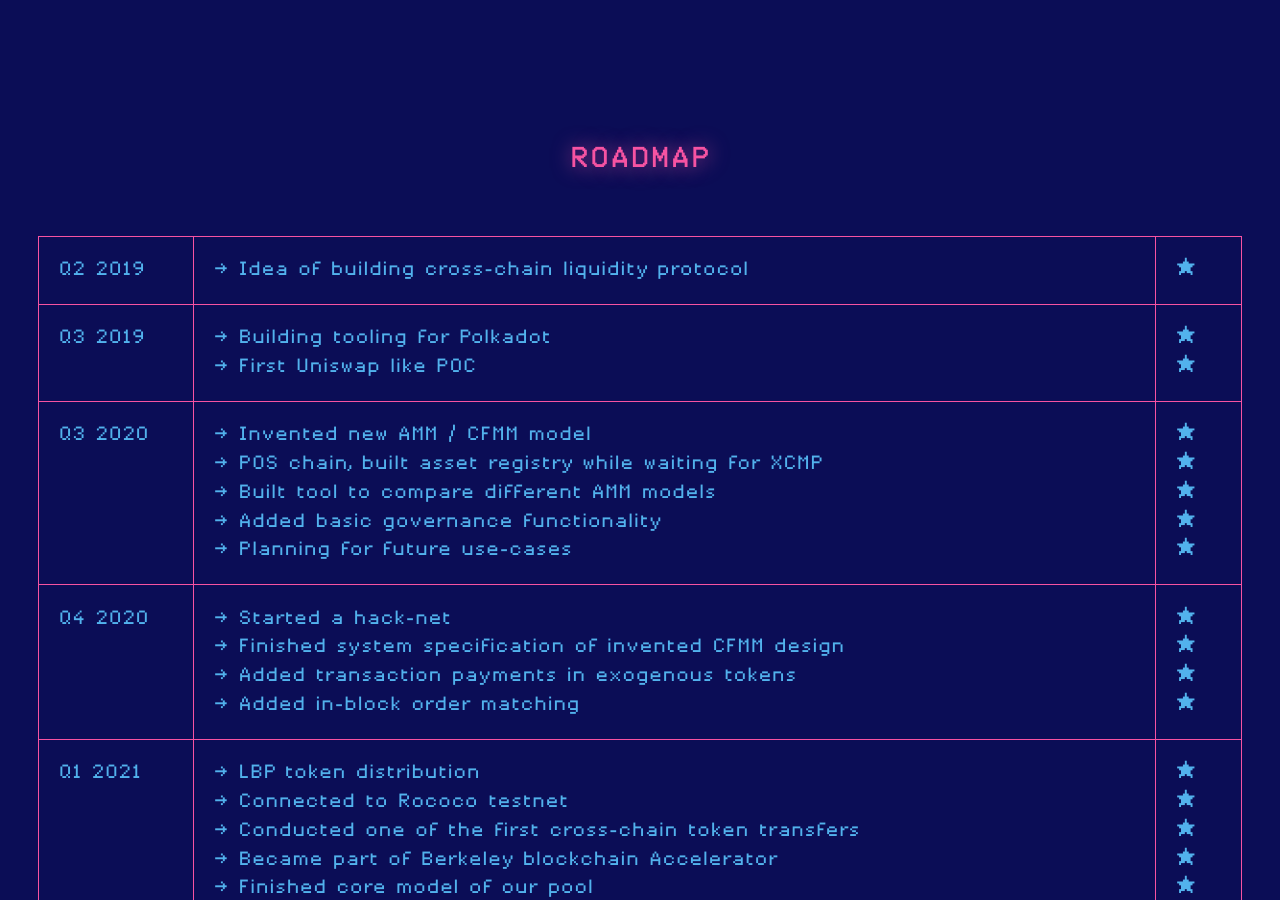
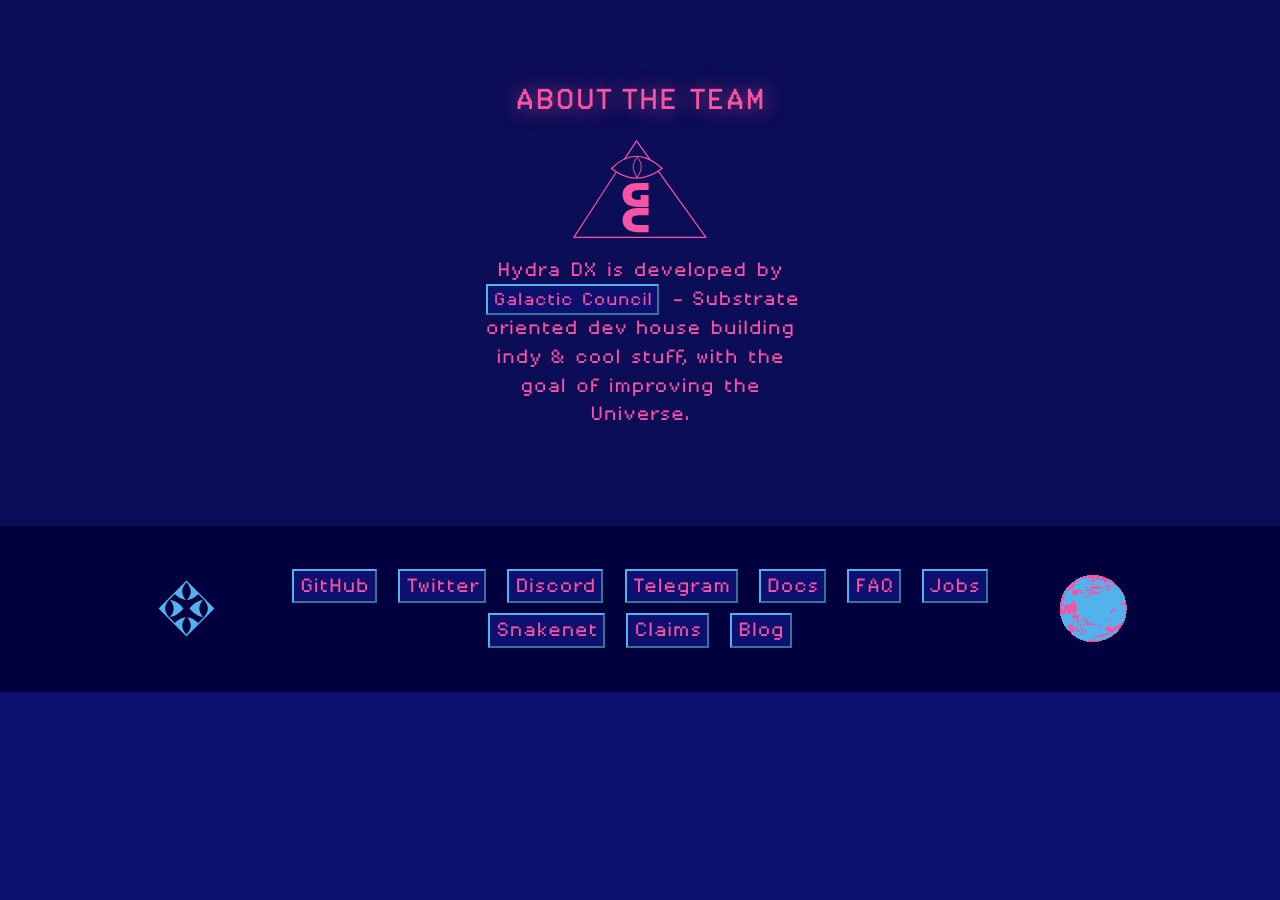
Before and after one commit to galacticcouncil/HydraDX-web-old, a Jekyll site: the page built from index.html, in a window 1280 px wide and 900 px high, scrolled down 3081 px. Built offline with Jekyll 4.4.1, drawn with Linux system fonts in a browser that asks for light colours; after the commit the page ends 3773 px from its top, so only the background shows below that; some of the changed text lies outside the part shown.

Commit message:
kill roadmap

```diff
--- a/index.html
+++ b/index.html
@@ -91,104 +91,6 @@ layout: default
       liquidity, talent and community, merging the best of the both worlds. 
     </div>
   </div>
-  <div class="roadmap">
-    <h2>Roadmap</h2>
-    <div class="table">
-      <div class="row done">
-        <div class="when">Q2 2019</div>
-        <div class="name">
-          → Idea of building cross-chain liquidity protocol
-        </div>
-        <div class="complete">★</div>
-      </div>
-      <div class="row done">
-        <div class="when">Q3 2019</div>
-        <div class="name">
-          → Building tooling for Polkadot<br />
-          → First Uniswap like POC
-        </div>
-        <div class="complete">
-          ★<br />
-          ★
-        </div>
-      </div>
-      <div class="row done">
-        <div class="when">Q3 2020</div>
-        <div class="name">
-          → Invented new AMM / CFMM model<br />
-          → POS chain, built asset registry while waiting for XCMP<br />
-          → Built tool to compare different AMM models <br />
-          → Added basic governance functionality <br />
-          → Planning for future use-cases
-        </div>
-        <div class="complete">
-          ★<br />
-          ★<br />
-          ★<br />
-          ★<br />
-          ★<br />
-        </div>
-      </div>
-      <div class="row done">
-        <div class="when">Q4 2020</div>
-        <div class="name">
-          → Started a hack-net <br />
-          → Finished system specification of invented CFMM design<br />
-          → Added transaction payments in exogenous tokens <br />
-          → Added in-block order matching
-        </div>
-        <div class="complete">
-          ★<br />
-          ★<br />
-          ★<br />
-          ★<br />
-        </div>
-      </div>
-      <div class="row done">
-        <div class="when">Q1 2021</div>
-        <div class="name">
-          → LBP token distribution <br />
-          → Connected to Rococo testnet <br />
-          → Conducted one of the first cross-chain token transfers <br />
-          → Became part of Berkeley blockchain Accelerator <br />
-          → Finished core model of our pool <br />
-        </div>
-        <div class="complete">
-          ★<br />
-          ★<br />
-          ★<br />
-          ★<br />
-          ★<br />
-        </div>
-      </div>
-      <div class="row">
-        <div class="when"><span class="done">Q2 2021</span></div>
-        <div class="name">
-          <span class="done">→ Start incentivized testnet</span> <br />
-          → Finish tweaking of our pool model<br />
-          → Release first version of HydraDX-js SDK <br />
-          → Finish new improved UI
-        </div>
-        <div class="complete">
-          <span class="done">★</span><br />
-          ☆<br />
-          ☆<br />
-          ☆<br />
-        </div>
-      </div>
-      <div class="row">
-        <div class="when">Rest of 2021</div>
-        <div class="name">
-          → Running mainnet<br />
-          → Implementing other financial instruments (options, lending,
-          derivatives, synthetics)<br />
-          → HydraDX becoming a go-to liquidity protocol & cross-chain swap
-          hub<br />
-        </div>
-        <div class="complete">☆</div>
-      </div>
-    </div>
-  </div>
   <div class="team">
     <h2>ABOUT THE TEAM</h2>
     <img alt="galactic council" src="assets/gc-logo.svg" />
```
